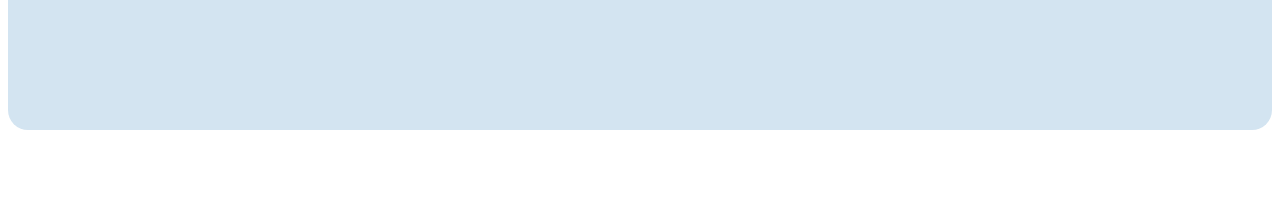
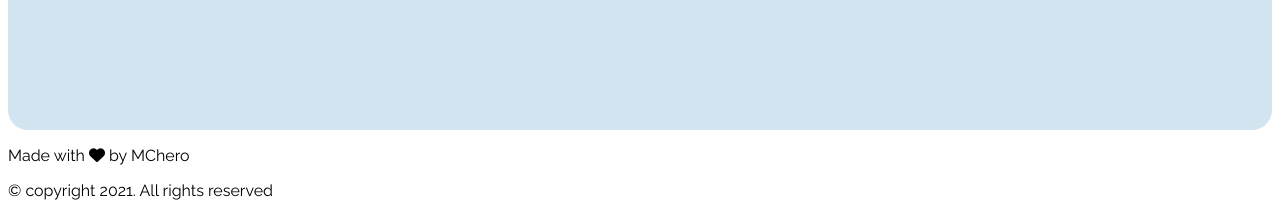
Before and after one commit to MCheroajdN/Portforlio-Website, a plain HTML site: page index.html in a window 1280 px wide. Shown: the part 2782-2982 px from the top of the page. Before the commit the page ends 2912 px from the top, so only its background shows below. Drawn offline with Linux system fonts and the light colour scheme.

Commit message:
added footer section contents

```diff
--- a/index.html
+++ b/index.html
@@ -6,8 +6,8 @@
     <meta name="viewport" content="width=device-width, initial-scale=1.0">
     <title>Portfolio Website</title>
     <link rel="stylesheet" type="text/css" href="style.css">
-
-<link href="https://fonts.googleapis.com/css2?family=Raleway:ital,wght@0,300;0,400;0,600;0,700;0,800;1,800&display=swap" rel="stylesheet">
+    <link href="https://fonts.googleapis.com/css2?family=Raleway:ital,wght@0,300;0,400;0,600;0,700;0,800;1,800&display=swap" rel="stylesheet">
+    <script src="https://kit.fontawesome.com/f2a316fd56.js" crossorigin="anonymous"></script>
 </head>
 <body>
 
@@ -205,4 +205,11 @@
 
     </section>
 </body>
+
+<!----- footer section ----->
+
+<footer>
+    <p>Made with <i class="fas fa-heart"></i> by MChero</p>
+    <p>&#169 copyright 2021. All rights reserved</p>
+</footer>
 </html>
```
